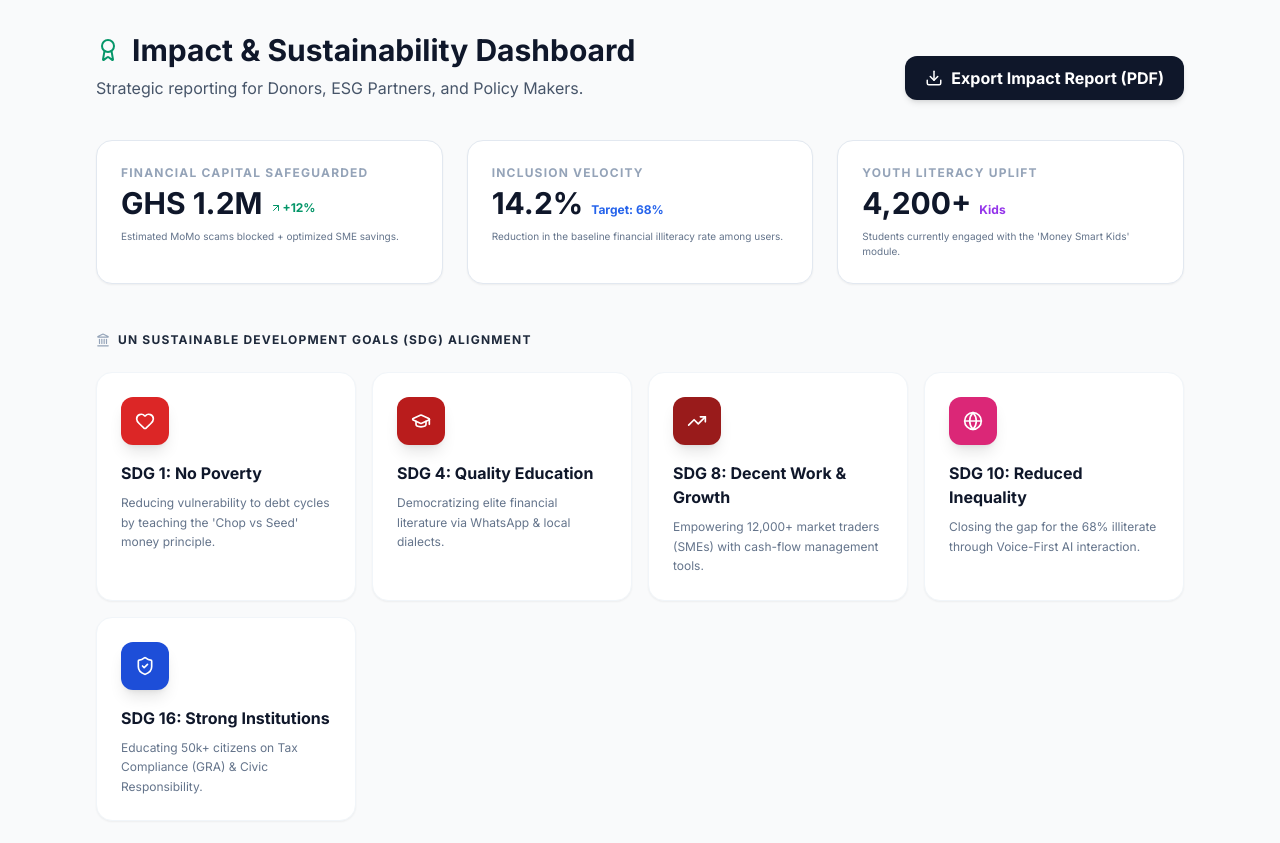
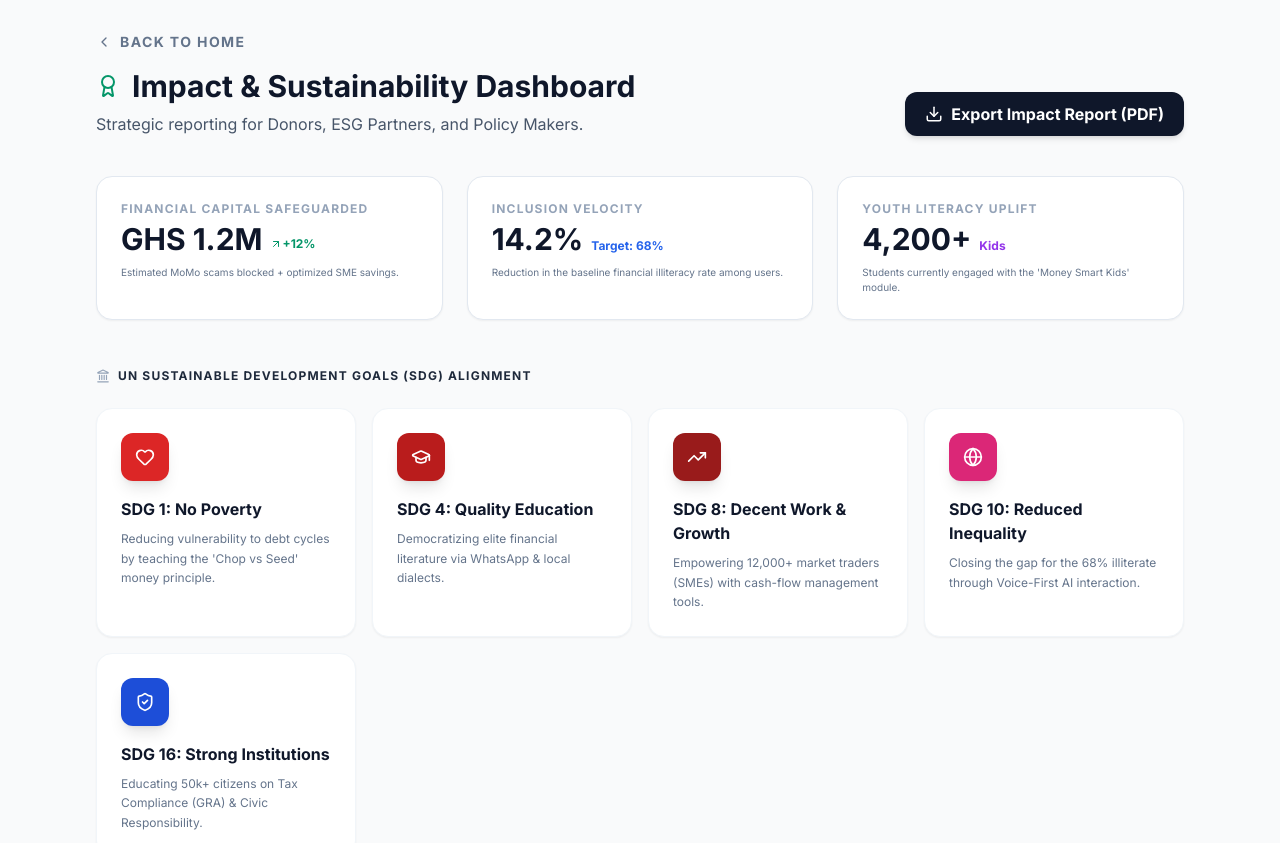
Before and after one commit to Rodney-Jr/osikani-backend, a React (Vite) app: page /impact in a window 1280 px wide. Shown: the top 843 px of the page. Built offline with nearby package versions, Linux system fonts and the light colour scheme.

Commit message:
feat: add back to home navigation on impact page

```diff
--- a/components/ImpactDonorView.tsx
+++ b/components/ImpactDonorView.tsx
@@ -1,5 +1,5 @@
 import React from 'react';
-import { Heart, Globe, Target, Users, ShieldCheck, TrendingUp, Award, Download, ArrowUpRight, BarChart3, BookOpen, Landmark, Briefcase, GraduationCap } from 'lucide-react';
+import { Heart, Globe, Target, Users, ShieldCheck, TrendingUp, Award, Download, ArrowUpRight, BarChart3, BookOpen, Landmark, Briefcase, GraduationCap, ChevronLeft } from 'lucide-react';
 
 const ImpactDonorView: React.FC = () => {
   const sdgs = [
@@ -50,6 +50,12 @@ const ImpactDonorView: React.FC = () => {
     <div className="p-8 max-w-6xl mx-auto pb-20">
       <header className="mb-10 flex justify-between items-end">
         <div>
+          <button
+            onClick={() => window.location.href = '/'}
+            className="mb-4 flex items-center gap-2 text-slate-500 hover:text-emerald-600 transition-colors font-bold text-sm uppercase tracking-widest"
+          >
+            <ChevronLeft size={16} /> Back to Home
+          </button>
           <h2 className="text-3xl font-bold text-slate-900 flex items-center gap-3">
             <Award className="text-emerald-600" />
             Impact & Sustainability Dashboard
```
